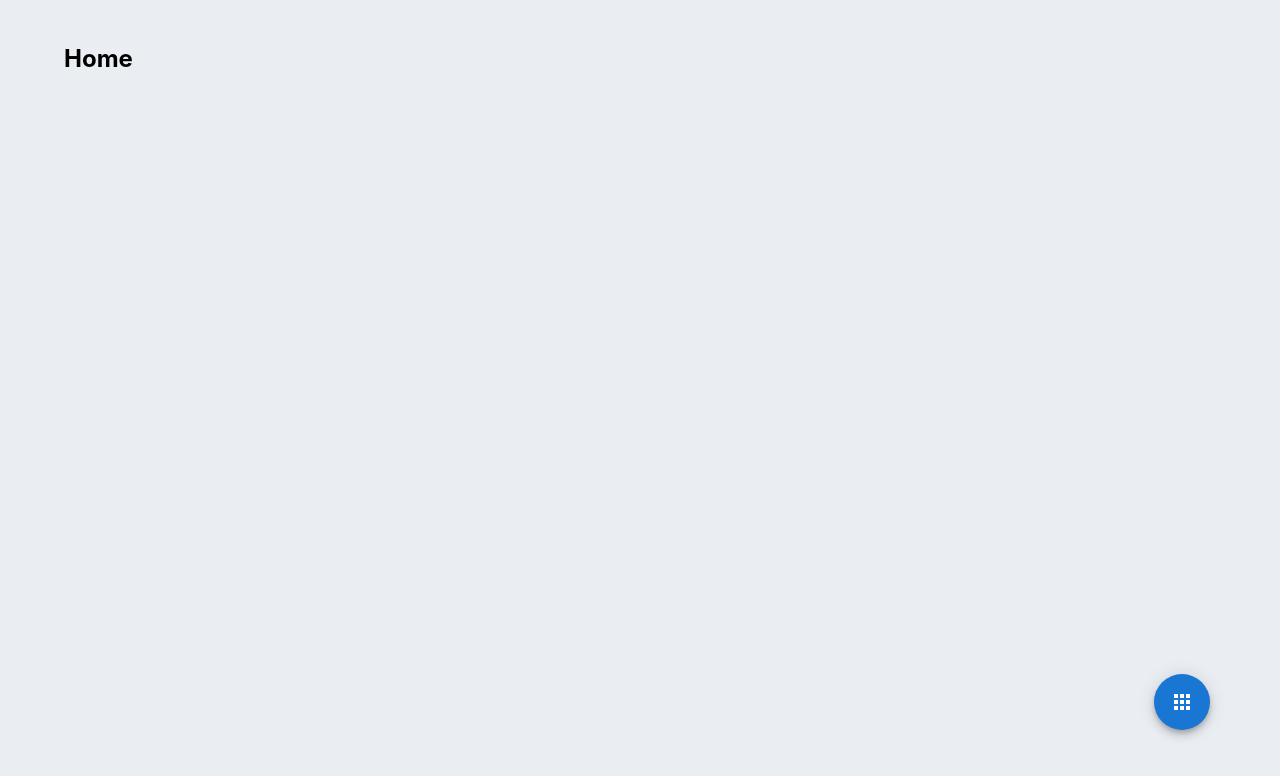
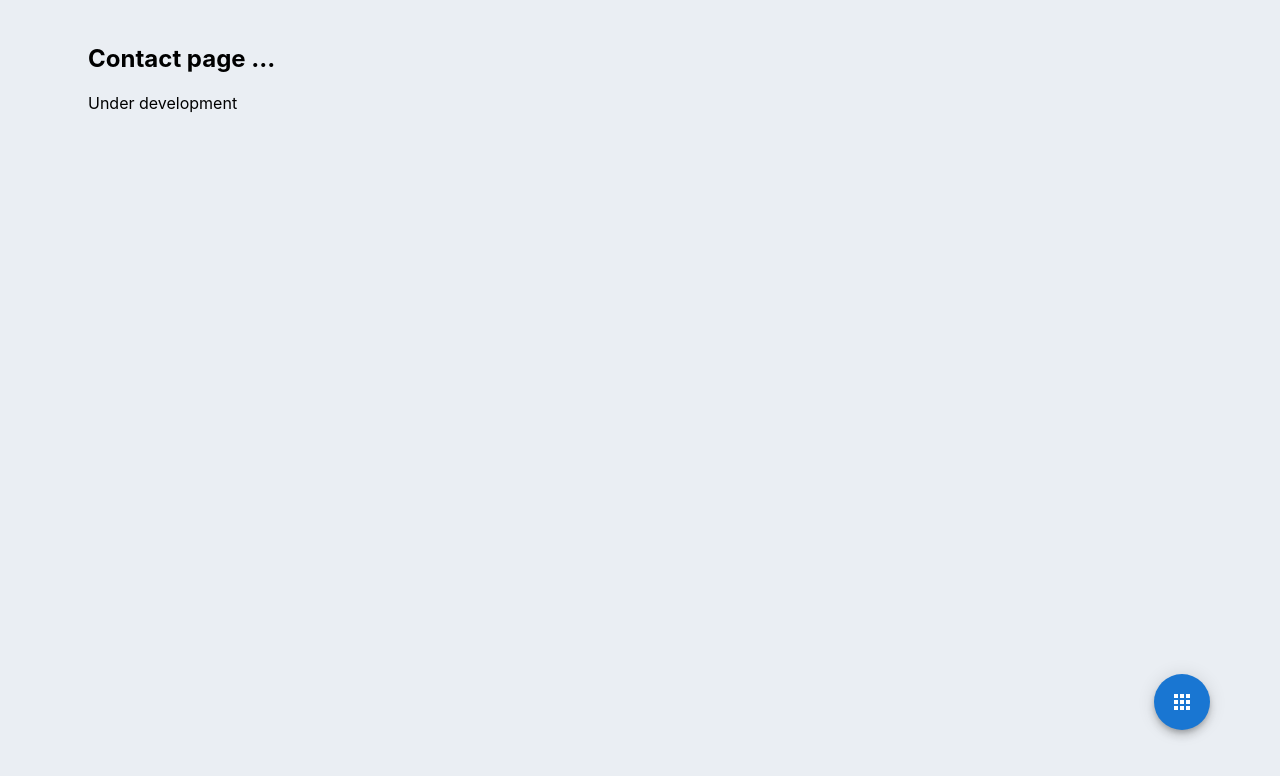
Before and after one commit to sureshHARDIYA/learn, a React (Create React App) app: page /contact in a window 1280 px wide. Shown: the top 776 px of the page. Built offline with nearby package versions, Linux system fonts and the light colour scheme.

Commit message:
set styled component

```diff
--- a/src/containers/App.tsx
+++ b/src/containers/App.tsx
@@ -11,6 +11,8 @@ import CategoryDetailed from './CategoryDetailed'
 import QuizLanding from './QuizLanding';
 import Menu from '../components/Menu'
 import QuizTest from './QuizTest'
+import Login from './Login';
+import Contact from './Contact';
 
 
 function Home() {
@@ -34,6 +36,12 @@ function App() {
           <Route path="/quiz/:id">
             <QuizLanding />
           </Route>
+          <Route path="/login">
+            <Login />
+          </Route>
+          <Route path="/contact">
+            <Contact />
+          </Route>
           <Route path="/">
             <Home />
           </Route>
--- /dev/null
+++ b/src/containers/Contact.tsx
@@ -0,0 +1,12 @@
+import Container from '@mui/material/Container';
+
+function Contact() {
+  return (
+    <Container>
+        <h2>Contact page ...</h2>
+     Under development
+    </Container>
+  );
+}
+
+export default Contact;
--- /dev/null
+++ b/src/containers/Login.tsx
@@ -0,0 +1,11 @@
+import Container from '@mui/material/Container';
+
+function Login() {
+  return (
+    <Container>
+     Under development
+    </Container>
+  );
+}
+
+export default Login;
--- a/src/containers/QuizTest.tsx
+++ b/src/containers/QuizTest.tsx
@@ -4,10 +4,10 @@ import { useParams } from "react-router";
 import Box from '@mui/material/Box';
 import Paper from '@mui/material/Paper';
 import Grid from '@mui/material/Grid';
-import { styled } from '@mui/material/styles';
 import Pagination from '@mui/material/Pagination';
 import Stack from '@mui/material/Stack';
 
+import styled from 'styled-components';
 
 import GET_SINGLE_QUESTIONNAIRE from "../graphql/getSingleQuiz";
 import { useState } from "react";
@@ -19,12 +19,21 @@ import { useState } from "react";
     display: 'flex',
     justifyContent: 'space-between',
     cursor: 'pointer',
-    width: '97%'
+    width: '97%',
   }));
+
+  const Item = styled(Item2)`
+  &:hover {
+    background: rgba(0,0,0,0.08);
+    color: black;
+  }
+  `
 
 const QuizTest = () => {
     const { id } = useParams<CategoryParams>()
     const [current, setCurrent] = useState(1)
+    const [selected, setSelected] = useState<AnswerType>([]);
+
     const { loading, error, data } = useQuery(GET_SINGLE_QUESTIONNAIRE, {
         variables: { id }
     });
@@ -42,7 +51,19 @@ const QuizTest = () => {
             setCurrent(current + 1)
         }
 
-        console.log('clicked', event)
+    }
+
+    const handleSelected = (questionId: string, answerId: string) => {
+
+        const currentAnswer = {
+            [questionId]: answerId
+        }
+        if(selected?.indexOf(currentAnswer) !== -1) {
+            console.log("Already selected")
+        } else {
+            const newSelected = selected.push(currentAnswer)
+            console.log(setSelected, newSelected)
+        }
     }
 
     if (loading) return <p>Loading...</p>;
@@ -58,21 +79,19 @@ const QuizTest = () => {
         <Typography variant="body1" className="description" sx={{marginBottom: '3rem'}}>
             {currentQuestion.title}
         </Typography>
-        {console.log(quiz)}
     </Paper>
         <Box sx={{ flexGrow: 1 }}>
       <Grid container spacing={2}>
         <Grid item xs={12} md={12}>
         <Stack spacing={2} justifyContent="center" alignItems="center">
             {currentQuestion && currentQuestion.answers.map((item: any) =>
-            <Item2 key={item.id}>
+            <Item key={item.id} onClick={() => handleSelected(currentQuestion.id, item.id)}>
                 {item.title}
-          </Item2> )
+          </Item> )
         }
           <Pagination count={questions.length} variant="outlined" shape="rounded" onChange={handlePageChange} page={current}
 
           />
-          {console.log(current)}
           </Stack>
         </Grid>
       </Grid>
@@ -86,3 +105,7 @@ export default QuizTest
 type CategoryParams = {
     id: string;
 };
+
+interface StringMap { [key: string]: string; }
+
+type AnswerType = Array<StringMap>;
```
Also changed, not shown: package.json (+7 -3 lines), 2 other files (tests, documents, lock files or other folders).
